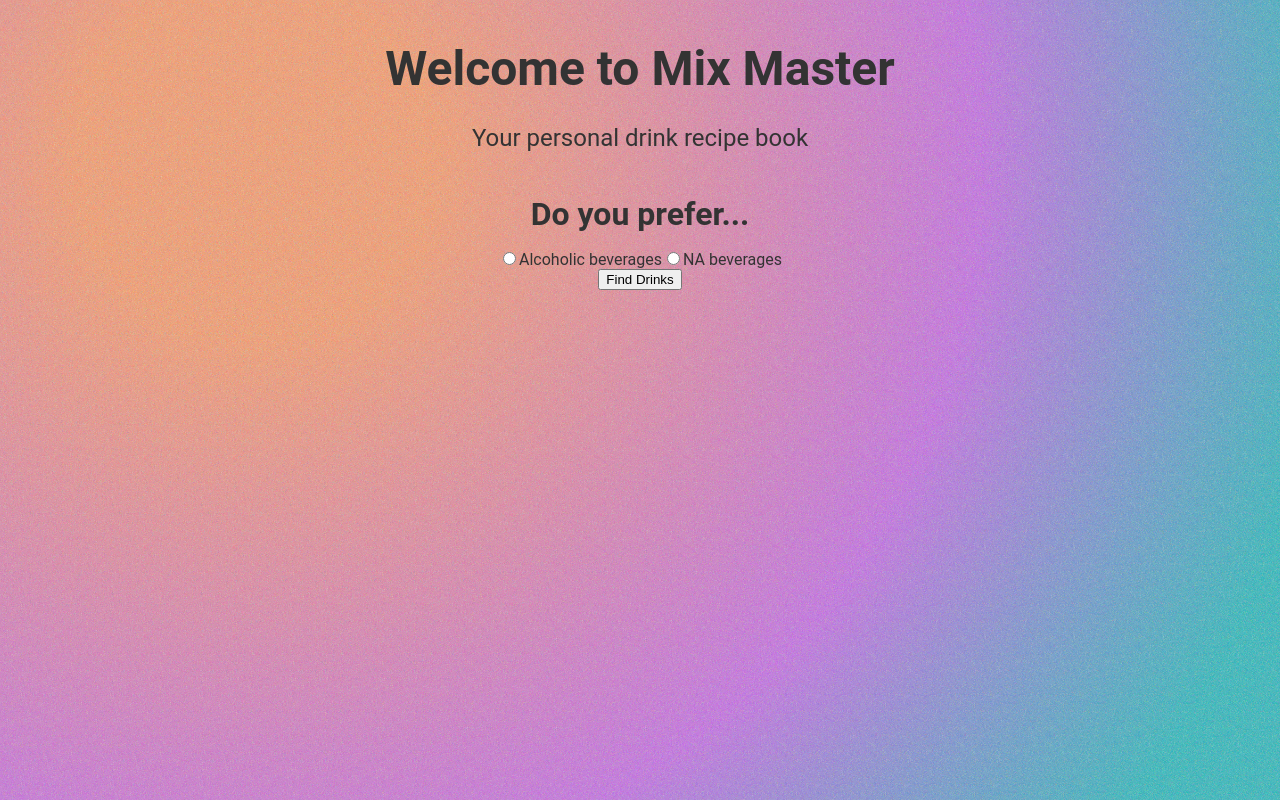
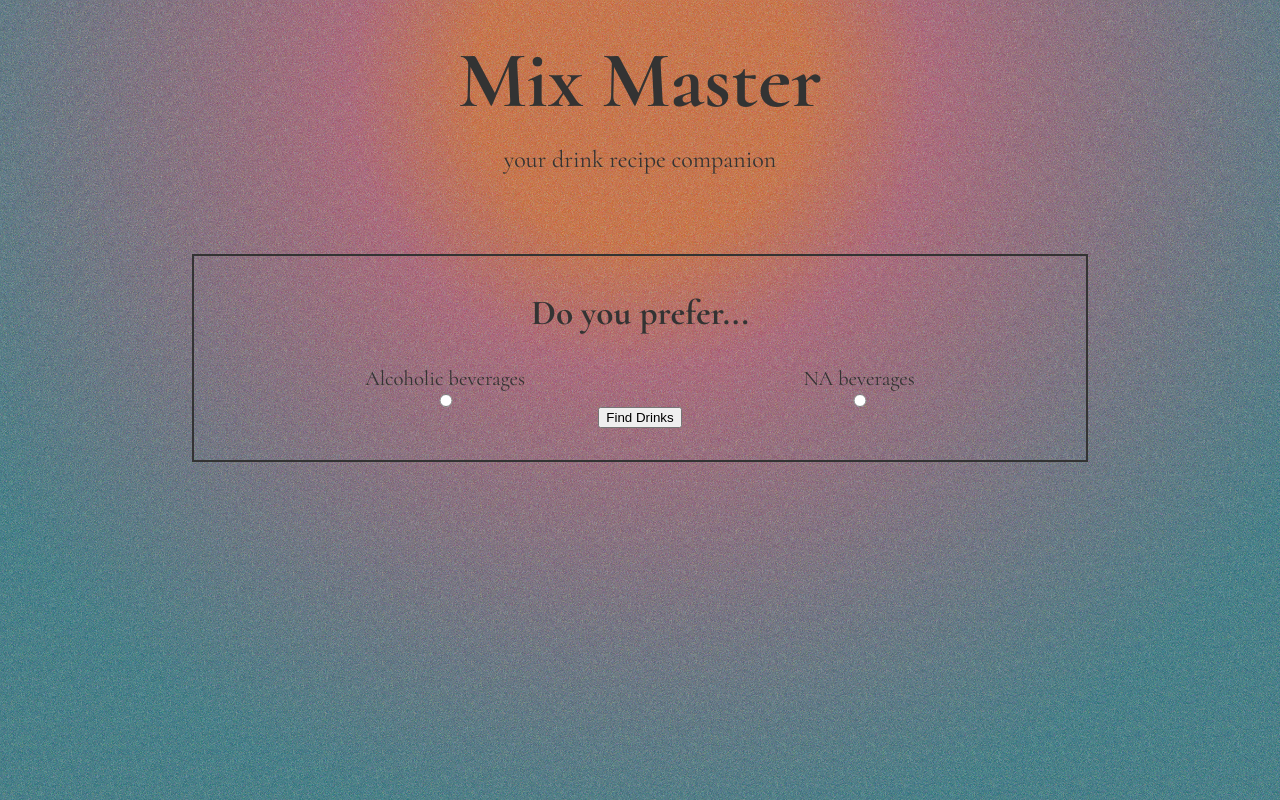
Before and after one commit to lalonggone/mix-master, a React (Create React App) app: page / in a window 1280 px wide. Built offline with nearby package versions, Linux system fonts and the light colour scheme.

Commit message:
Continue styling components

```diff
--- a/public/index.html
+++ b/public/index.html
@@ -1,12 +1,9 @@
 <!DOCTYPE html>
 <html lang="en">
   <head>
-    <link rel="preconnect" href="https://fonts.googleapis.com" />
-    <link rel="preconnect" href="https://fonts.gstatic.com" crossorigin />
-    <link
-      href="https://fonts.googleapis.com/css2?family=Poppins:ital,wght@0,100;0,200;0,300;0,400;0,500;1,100;1,200;1,300;1,400;1,500&display=swap"
-      rel="stylesheet"
-    />
+    <link rel="preconnect" href="https://fonts.googleapis.com">
+<link rel="preconnect" href="https://fonts.gstatic.com" crossorigin>
+<link href="https://fonts.googleapis.com/css2?family=Cormorant:ital,wght@0,300..700;1,300..700&display=swap" rel="stylesheet">
     <meta charset="utf-8" />
     <meta name="viewport" content="width=device-width, initial-scale=1" />
     <meta
--- a/src/components/AllDrinksGrid/AllDrinksGrid.css
+++ b/src/components/AllDrinksGrid/AllDrinksGrid.css
@@ -0,0 +1,25 @@
+.drinks-grid {
+  display: grid;
+  grid-template-columns: repeat(auto-fill, minmax(220px, 1fr));
+  gap: 3em;
+  padding: 3em;
+  justify-items: center;
+
+  .drink-card {
+    width: 220px;
+    height: 300px;
+    display: flex;
+    flex-direction: column;
+    justify-content: space-between;
+    border: solid 1px #333;
+    padding: .3em;
+    background: rgb(22, 22, 22) content-box;
+    box-shadow: 0 0 10px rgba(0, 0, 0, 0.2);
+    overflow: hidden;
+    transition: transform 0.3s;
+
+    &:hover {
+      transform: scale(1.05);
+    }
+  }
+}
--- a/src/components/AllDrinksGrid/AllDrinksGrid.js
+++ b/src/components/AllDrinksGrid/AllDrinksGrid.js
@@ -1,5 +1,6 @@
 import React from 'react'
-import drinkRecipes from '../../mock-data'
+import './AllDrinksGrid.css'
+import mixedDrinkRecipes from '../../mock-data' // we will update with a real API call
 import NavBar from '../NavBar/NavBar'
 
 function AllDrinksGrid() {
@@ -10,6 +11,26 @@ function AllDrinksGrid() {
         <h1>Mix Master</h1>
       </section>
         <NavBar />
+      <section className="drinks-grid">
+        {mixedDrinkRecipes.map((recipe) => {
+          return (
+            <div className="drink-card" key={recipe.id}>
+              <img src={recipe.image} alt={recipe.name} />
+              <h2>{recipe.name}</h2>
+              {/* <ul>
+                {recipe.ingredients.map((ingredient, index) => {
+                  return (
+                    <li key={index}>
+                      {ingredient}
+                    </li>
+                  )
+                })}
+              </ul> */}
+            </div>
+          )
+        })}
+
+      </section>
     </div>
  )
 
--- a/src/components/App/App.css
+++ b/src/components/App/App.css
@@ -2,14 +2,14 @@
 body {
   margin: 0;
   padding: 0;
-  font-family: 'Roboto', sans-serif;
+  font-family: 'Cormorant', sans-serif;
   background:
   url(../../assets/noise.svg),
   radial-gradient(
-    circle at 20% 20%,
-    #fe9966 15%,
-    rgb(198, 103, 233) 60%,
-    #1eb8bd 90%
+    circle at 50% 10%,
+    #cb5b23 17%,
+    #a44c63 30%,
+    #1b6874 80%
   );
   background-attachment: fixed;
   background-repeat: no-repeat;
--- a/src/components/App/App.js
+++ b/src/components/App/App.js
@@ -3,6 +3,9 @@ import HomePage from '../HomePage/HomePage';
 import AllDrinksGrid from '../AllDrinksGrid/AllDrinksGrid';
 import NaDrinksGrid from '../NaDrinksGrid/NaDrinksGrid';
 import FavoriteDrinksGrid from '../FavoriteDrinksGrid/FavoriteDrinksGrid';
+// import RandomDrink from '../RandomDrink/RandomDrink';
+// import DrinkDetails from '../DrinkDetails/DrinkDetails';
+// import NotFound from '../NotFound/NotFound';
 import { BrowserRouter, Routes, Route } from 'react-router-dom';
 
 function App() {
@@ -14,6 +17,9 @@ function App() {
         <Route path="/all" element={<AllDrinksGrid />} />
         <Route path="/na" element={<NaDrinksGrid />} />
         <Route path="/favorites" element={<FavoriteDrinksGrid />} />
+        {/* <Route path="/random" element={<RandomDrink />} /> */}
+        {/* <Route path="/drink/:id" element={<DrinkDetails />} /> */}
+        {/* <Route path="*" element={<NotFound />} /> */}
       </Routes>
       </BrowserRouter>
     </div>
--- a/src/components/FavoriteDrinksGrid/FavoriteDrinksGrid.js
+++ b/src/components/FavoriteDrinksGrid/FavoriteDrinksGrid.js
@@ -1,9 +1,14 @@
 import React from 'react'
 import DrinkDetails from '../DrinkDetails/DrinkDetails'
+import NavBar from '../NavBar/NavBar'
 
 function RecipeGrid() {
   return (
     <div>
+      <section className="home-title">
+        <h1>Mix Master</h1>
+      </section>
+        <NavBar />
         <DrinkDetails />
     </div>
   )
--- a/src/components/HomePage/HomePage.css
+++ b/src/components/HomePage/HomePage.css
@@ -5,13 +5,14 @@
   justify-content: center;
 
   h1 {
-        font-size: 3rem;
-        margin-bottom: .2rem;
+    font-size: 5rem;
+    margin-bottom: 1rem;
+    margin-top: 2rem;
   }
 
   p {
     font-size: 1.5rem;
-        margin-bottom: 1rem;
+    margin: 0;
   }
 }
 
@@ -20,19 +21,27 @@
   flex-direction: column;
   align-items: center;
   justify-content: center;
+  border: 2px solid #333;
+  margin: 5rem 15% 0 15%;
+  padding: 2rem;
 
   .quiz-title {
-        font-size: 2rem;
-        margin-bottom: 1rem;
+    font-size: 2.2rem;
+    margin: .2rem 0 2rem 0;
   }
 
   .radio-container {
     display: flex;
     align-items: center;
-        justify-content: center;
+    justify-content: space-around;
+    width: 100%;
+    font-size: 1.3rem;
 
-        .radio-button {
-            margin: 0.5rem;
+    .radio {
+        display: flex;
+        flex-direction: column;
+
+    }
+
   }
 }
-}
--- a/src/components/HomePage/HomePage.js
+++ b/src/components/HomePage/HomePage.js
@@ -14,32 +14,33 @@ function HomePage() {
       navigate('/na')
     }
   }
+
   return (
     <div>
       <section className="home-title">
-        <h1>Welcome to Mix Master</h1>
-        <p>Your personal drink recipe book</p>
+        <h1>Mix Master</h1>
+        <p>your drink recipe companion</p>
       </section>
       <section className="quiz-section">
         <h1 className="quiz-title">Do you prefer...</h1>
         <div className="radio-container">
-          <label>
+          <label className="radio">
+              Alcoholic beverages
             <input
               type="radio"
               name="drinkType"
               value="alcoholic"
               onChange={(e) => setDrinkType(e.target.value)}
-            />
-            Alcoholic beverages
+              />
           </label>
-          <label>
+          <label className="radio">
+              NA beverages
             <input
               type="radio"
               name="drinkType"
               value="na"
               onChange={(e) => setDrinkType(e.target.value)}
             />
-            NA beverages
           </label>
         </div>
         <button onClick={() => handleChoice(drinkType)}>Find Drinks</button>
--- a/src/components/NavBar/NavBar.css
+++ b/src/components/NavBar/NavBar.css
@@ -1,18 +1,27 @@
+
+.border {
+    display: flex;
+    border-bottom: 2px solid rgb(58, 57, 57);
+    margin-right: 3em;
+    margin-left: 3em;
+}
 .nav-container {
     display: flex;
-    font-family: 'Poppins', sans-serif;
-    color: white;
+    font-family: 'Cormorant', sans-serif;
+    margin-right: 4em;
+    margin-left: 4em;
 
     .nav-list {
         width: 100%;
         display: flex;
         list-style: none;
         padding: 0;
+        font-size: 1.5rem;
         justify-content: space-around;
 
         .nav-item {
             cursor: pointer;
-            text-decoration: none;
+            /* text-decoration: none; */
         }
     }
 
--- a/src/components/NavBar/NavBar.js
+++ b/src/components/NavBar/NavBar.js
@@ -1,19 +1,20 @@
-import React, { useState } from 'react';
-import { Link, useLocation } from 'react-router-dom';
-import './NavBar.css';
+import React, { useState } from 'react'
+import { Link, useLocation } from 'react-router-dom'
+import './NavBar.css'
 
 function NavBar() {
-  const location = useLocation();
+  const location = useLocation()
 
-  const initialShowAllDrinks = location.pathname === "/all";
-  const [showAllDrinks, setShowAllDrinks] = useState(initialShowAllDrinks);
+  const initialShowAllDrinks = location.pathname === '/all'
+  const [showAllDrinks, setShowAllDrinks] = useState(initialShowAllDrinks)
 
   const toggleDrinks = () => {
-    setShowAllDrinks(!showAllDrinks);
-  };
+    setShowAllDrinks(!showAllDrinks)
+  }
 
   return (
     <div>
+    <div className="border"></div>
       <nav className="nav-container">
         <ul className="nav-list">
           <li className="nav-item">
@@ -29,8 +30,9 @@ function NavBar() {
           </li>
         </ul>
       </nav>
+        <div className="border"></div>
     </div>
-  );
+  )
 }
 
-export default NavBar;
+export default NavBar
```
Also changed, not shown: src/mock-data.js (+30 -1 lines). Lines whose indentation alone changed are shown as unchanged.
